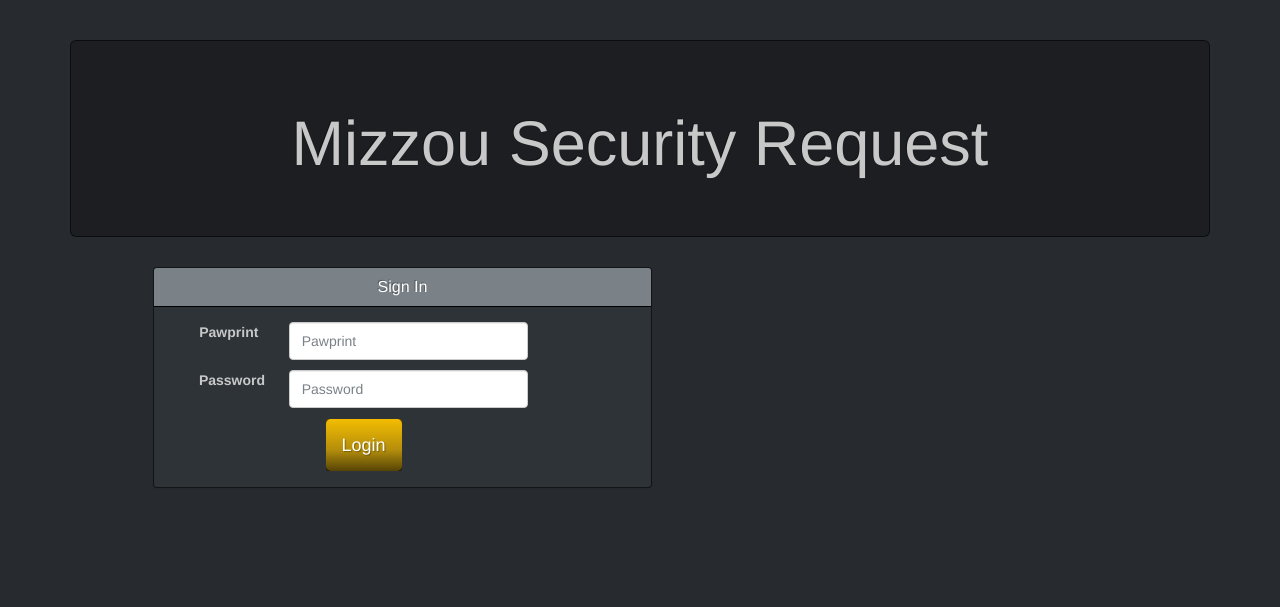
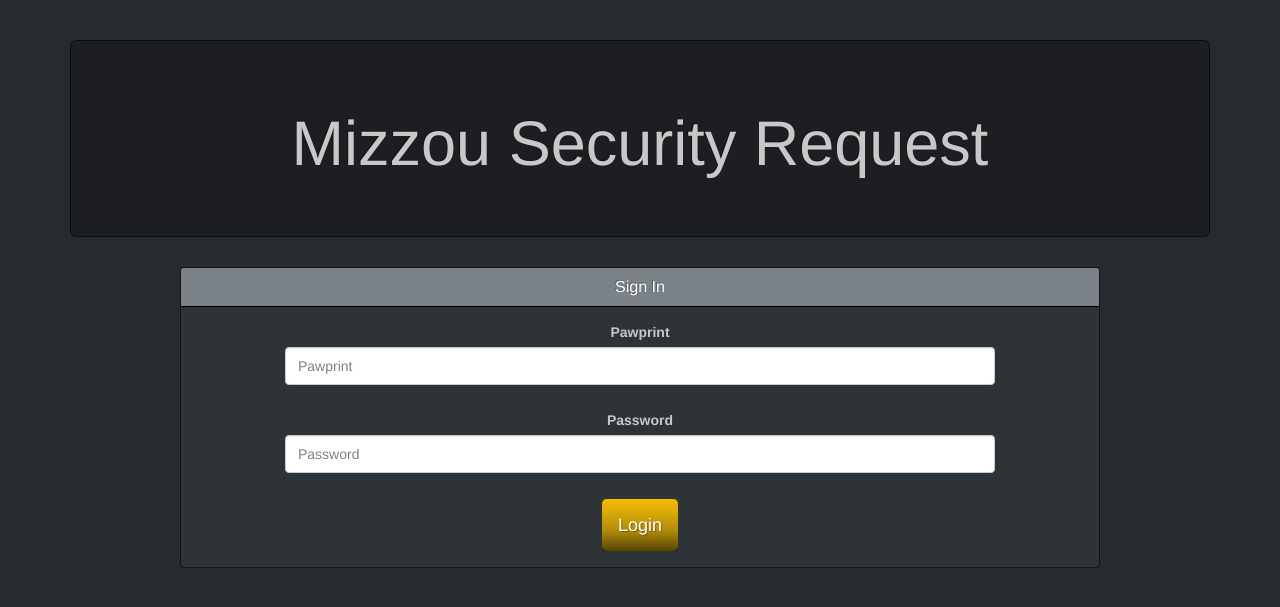
Before and after one commit to tmb4qf/SWEngTeamY, a CodeIgniter app: page /swengteamy/index.php/logincontroller/index in a window 1280 px wide. Shown: the top 607 px of the page. Run offline with CodeIgniter, Linux system fonts and the light colour scheme; some libraries are stand-ins or nearby versions.

Commit message:
Fixed login formatting. Woot.

```diff
--- a/application/views/login.php
+++ b/application/views/login.php
@@ -101,38 +101,39 @@
 	<div class="container">
 		<div class="jumbotron">
 			<h1 align="center"> Mizzou Security Request </h1>
-			<?php echo validation_errors(); ?>
 			<?php echo form_open('LoginController/checkLogin'); ?>
 			<!--<form id="myDiv" action="localhost:8888/swengteamy/index.php/LoginController/checkLogin" method= 'POST'>-->
 		</div>
 
 		<div class="row-fluid" align="center">
-		  <div class="col-md-7">
-		  <div class="row-fluid">
 		  <div class="col-md-1"></div>
 		  <div class="col-md-10">
 			<div class="panel panel-primary">
 			  <div class="panel-heading">
 				<h3 class="panel-title">Sign In</h3>
 			  </div>
+			  <span class="text-danger">
+				  <?php echo validation_errors(); ?>
 
+			  </span>
 			  <div class="panel-body">
 				  <div class="row-fluid">
+						<div class="col-md-1"></div>
 						<div class="col-md-10">
 							<div class="form-group">
-								  <label for="username" class="col-lg-3 control-label">Pawprint</label>
-								  <div class="col-lg-9" style="padding-bottom: 10px">
+							  <label for="username" class="control-label">Pawprint</label>
+							  <div class="" style="padding-bottom: 10px">
 								<input type="text" name = "username" class="form-control" id="username" placeholder="Pawprint">
 							  </div>
 							</div>
 							<div class="form-group">
-								  <label for="password" class="col-lg-3 control-label">Password</label>
-								  <div class="col-lg-9" style="padding-bottom: 10px">
+							  <label for="password" class=" control-label">Password</label>
+							  <div class="" style="padding-bottom: 10px">
 								<input type="password" name = "password" class="form-control" id="password" placeholder="Password">
 							  </div>
 							</div>
 							<div class="row-fluid">
-									<div class="col-md-12">
+								<div class="">
 									<input class="btn btn-primary btn-lg" type = "submit" name= "submit" value = "Login" >
 								</div>
 							</div>
```
Lines whose indentation alone changed are shown as unchanged.
